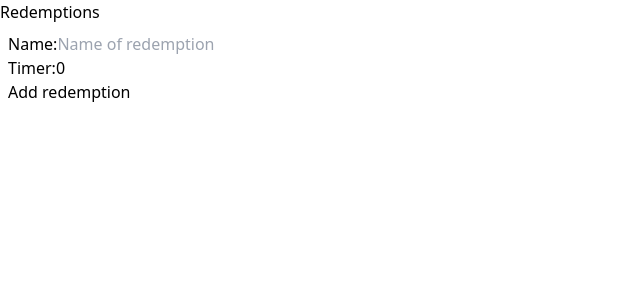
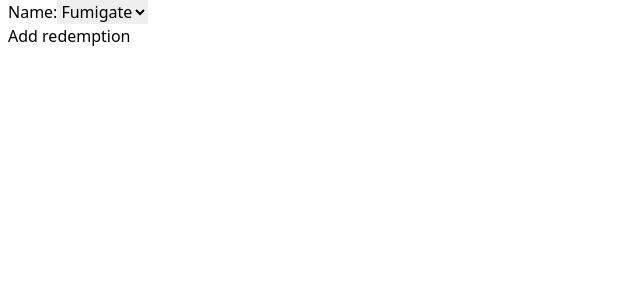
Before and after one commit to cardhouse/redemption_song, a React (Create React App) app: page / in a window 1280 px wide. Shown: the top 300 px of the page, without its empty margins (0-640 px from the left). Built offline with nearby package versions, Linux system fonts and the light colour scheme.

Commit message:
Improved on redemption rendering, and got it to pull from a configured list of redemptions

```diff
--- a/src/App.js
+++ b/src/App.js
@@ -30,7 +30,6 @@ class App extends React.Component {
   render() {
     return(
       <div>
-        <h1>Redemptions</h1>
         <RedemptionList
           redemptions={this.state.redemptions}
           add={(name, timer) => this.handleAddRedemption(name, timer)}
--- a/src/Redemption.js
+++ b/src/Redemption.js
@@ -10,16 +10,14 @@ export default class Redemption extends React.Component {
 	}
 
 	componentDidMount() {
-		const timer = (this.props.timer === 0) ? 0 : this.props.timer;
-		if(timer > 0) {
-			this.addTimer(timer);
+		if(this.props.timer > 0) {
+			this.addTimer(this.props.timer);
 		}
 	}
 
 	addTimer(minutes) {
-		const timeToSet = minutes * 60;
 		this.setState({
-			timeRemaining: timeToSet,
+			timeRemaining: minutes * 60,
 			timerRunning: false
 		});
 	}
--- a/src/RedemptionList.js
+++ b/src/RedemptionList.js
@@ -1,5 +1,6 @@
 import React from 'react'
 import Redemption from './Redemption'
+import { redemptions } from './data/redemptions'
 
 export default class RedemptionList extends React.Component {
 	renderRedemption(redemption, index) {
@@ -15,10 +16,13 @@ export default class RedemptionList extends React.Component {
 
 	handleAdd() {
 		const nameInput = document.getElementById('redemption_name');
-    	const timerInput = document.getElementById('redemption_timer');
-    	this.props.add(nameInput.value, timerInput.value);
-    	nameInput.value = '';
-    	timerInput.value = 0;
+		const selected = redemptions.find(e => e.slug === nameInput.value);
+
+		if (Object.keys(selected).length === 0) {
+			console.log("There is no redemption configured called " + nameInput.value);
+		} else {
+			this.props.add(selected.title, selected.timer);
+		}
 	}
 
 	renderRedemptions() {
@@ -29,26 +33,30 @@ export default class RedemptionList extends React.Component {
 		);
 	}
 
+	renderRedemptionSelection() {
+		return redemptions.map(redemption => {
+			return (
+				<option
+					key={redemption.slug}
+					value={redemption.slug}
+				>
+					{redemption.title}
+				</option>
+			);
+		});
+	}
+
 	render() {
 		return (
-			<div className="bg-white flex flex-col px-2 py-2">
+			<div className="bg-white flex flex-col px-2 py-29 w-64">
 				<div>
-		          <label htmlFor="redemption_name">Name:</label>
-		          <input
-		            id="redemption_name"
-		            type="text"
-		            defaultValue=""
-		            placeholder="Name of redemption" />
-		            <br />
-		          <label htmlFor="redemption_timer">Timer:</label>
-		          <input
-		            id="redemption_timer"
-		            type="number"
-		            defaultValue="0"
-		            placeholder="Number of minutes" />
-		            <br />
-		          <button onClick={() => this.handleAdd()}>Add redemption</button>
-		        </div>
+					<label htmlFor="redemption_name">Name:</label>
+					<select id="redemption_name">
+						{this.renderRedemptionSelection()}
+					</select>
+					<br />
+					<button onClick={() => this.handleAdd()}>Add redemption</button>
+				</div>
 				<ol>{this.renderRedemptions()}</ol>
 			</div>
 		)
--- /dev/null
+++ b/src/data/redemptions.js
@@ -0,0 +1,12 @@
+export const redemptions = [
+    {
+        "slug": "fumigate",
+        "title": "Fumigate",
+        "timer": 0
+    },
+    {
+        "slug": "magoo",
+        "title": "Magoo",
+        "timer": 5
+    }
+];
```
